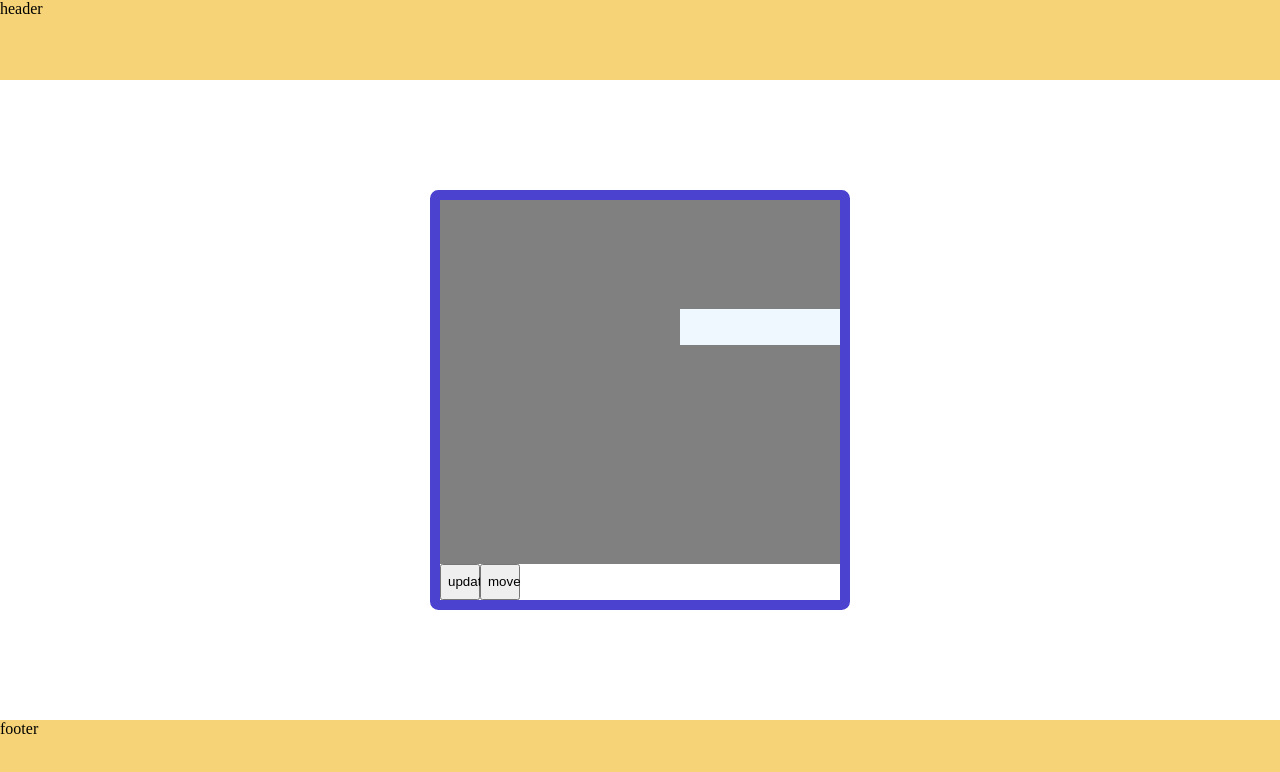
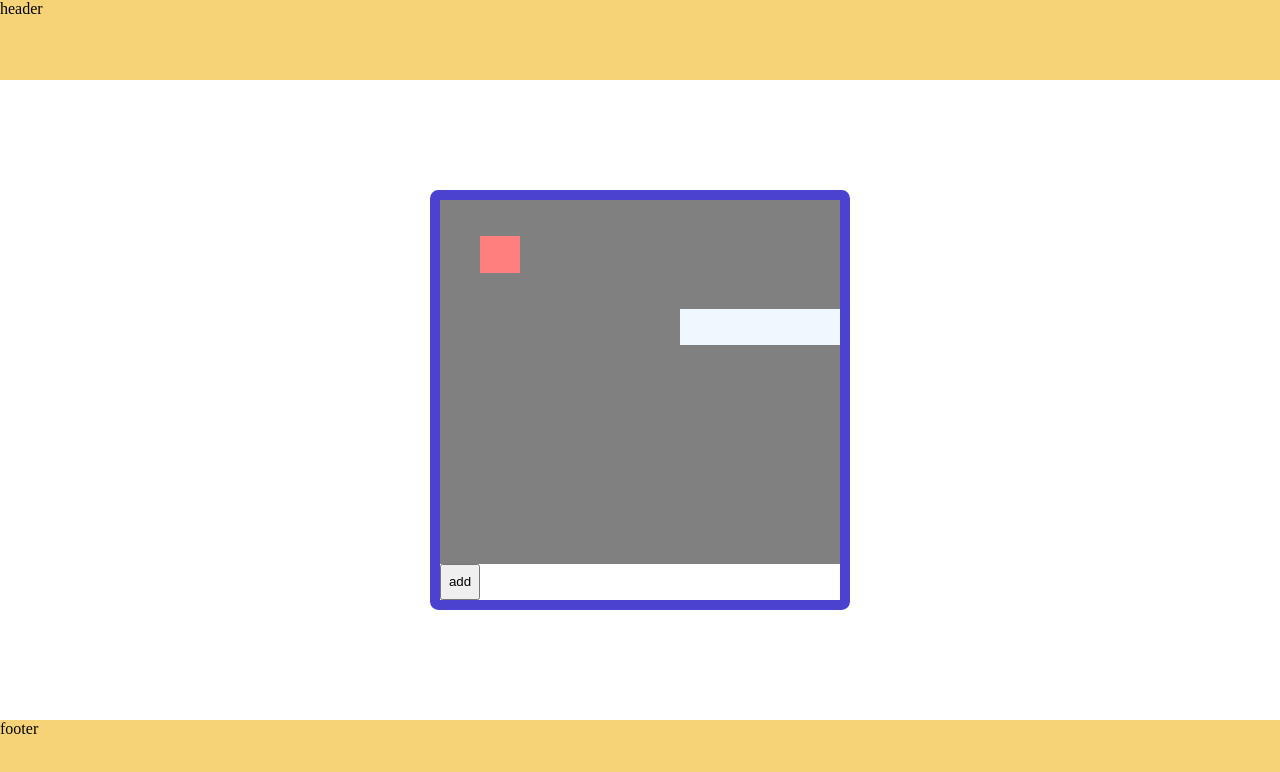
Before and after one commit to 2471186676/Snake, a React (Create React App) app: page / in a window 1280 px wide. Both pictures are taken after a click on the button "click ME". Shown: the top 772 px of the page. Built offline with nearby package versions, Linux system fonts and the light colour scheme.

Commit message:
add fruit function

```diff
--- a/src/App.js
+++ b/src/App.js
@@ -19,7 +19,7 @@ function App({ size }) {
 			if (cycle == true) {
 				board.update(keyDown);
 			}
-		}, 1000);
+		}, 100);
 
 	}, []);
 
@@ -41,9 +41,7 @@ function App({ size }) {
 					</div>
 					<div className="board" style={inlineStyle}>
 						<GameBoard board={board} change={board.change} />
-						<button onClick={() => board.update()}>update</button>
-						<button onClick={() => board.move()}>move</button>
-						{/* <button onClick={() => startStop()}>SS</button> */}
+						<button onClick={() => board.addFruit()}>add</button>
 					</div>
 					<div className="result">result</div>
 					<div className="leaderBoard">board</div>
--- a/src/board.js
+++ b/src/board.js
@@ -14,37 +14,26 @@ function useBoard(size) {
 	// create&fill game board
 	const [board, setBoard] = useState(createArray(size, size));
 	const snake = useSnake(size);
-
-	const addFruit = () => {
-		// add new fruit at random location
-		let added = false;
-		while (!added) {
-			let x = random(size);
-			let y = random(size);
-
-			if (board[x][y] === "") {
-				setBoard([...addToArray(board, [x, y], "F")]);
-				added = true;
-			}
-		}
-	};
+	const fruit = useFruit();
 
 	const update = (key) => {
-		snake.move(size, key);
+		snake.move(key, fruit);
 		let newBoard = board;
 		// remove snake
-		searchAndDestory(newBoard, "S");
+		fillArray(newBoard, "");
 		// add snake
 		snake.snake.forEach((body) => {
 			newBoard[body[0]][body[1]] = "S";
 		});
+
+		fruit.create(newBoard, snake.add);
+		let newFruit = fruit.fruit;
+		newBoard[newFruit[0]][newFruit[1]] = "F";
+
 		setBoard([...newBoard]);
-
-		// console.log("update");
 	};
 
-
-	return { board, addFruit, setBoard, update };
+	return { board, setBoard, update };
 }
 
 function useSnake(bordSize) {
@@ -63,65 +52,48 @@ function useSnake(bordSize) {
 		setSnake([...newSnake]);
 	};
 
-	const move = (size, key) => {
+	const move = (key, fruit) => {
 		let newSnake = snake;
 		let max = newSnake.length - 1;
 		key = key.toLowerCase();
 		let newHead;
+
+		const checkMove = (x, y) => {
+			if (fruit[0] == x && fruit[1] == y) {
+				//grow snake
+				body.push(fruit);
+			} else if (possibleMove(x, y, bordSize)) {
+				for (let i = 0; i < newSnake.length; i++) {
+					if (i !== newSnake.length - 1) {
+						newSnake[i] = newSnake[i + 1];
+					} else {
+						newSnake[i] = newHead;
+					}
+				}
+			}
+		};
 
 		// go right
 		switch (key) {
 			case "w":
 				newHead = [newSnake[max][0] - 1, newSnake[max][1]];
 				// check outOfBound
-				if (possibleMove(newHead[0], newHead[1], size)) {
-					for (let i = 0; i < newSnake.length; i++) {
-						if (i !== newSnake.length - 1) {
-							newSnake[i] = newSnake[i + 1];
-						} else {
-							newSnake[i] = newHead;
-						}
-					}
-				}
+				checkMove(newHead[0], newHead[1]);
 				break;
 			case "a":
 				newHead = [newSnake[max][0], newSnake[max][1] - 1];
 				// check outOfBound
-				if (possibleMove(newHead[0], newHead[1], size)) {
-					for (let i = 0; i < newSnake.length; i++) {
-						if (i !== newSnake.length - 1) {
-							newSnake[i] = newSnake[i + 1];
-						} else {
-							newSnake[i] = newHead;
-						}
-					}
-				}
+				checkMove(newHead[0], newHead[1]);
 				break;
 			case "s":
-				newHead = [newSnake[max][0]+1, newSnake[max][1]];
+				newHead = [newSnake[max][0] + 1, newSnake[max][1]];
 				// check outOfBound
-				if (possibleMove(newHead[0], newHead[1], size)) {
-					for (let i = 0; i < newSnake.length; i++) {
-						if (i !== newSnake.length - 1) {
-							newSnake[i] = newSnake[i + 1];
-						} else {
-							newSnake[i] = newHead;
-						}
-					}
-				}
+				checkMove(newHead[0], newHead[1]);
 				break;
 			case "d":
 				newHead = [newSnake[max][0], newSnake[max][1] + 1];
 				// check outOfBound
-				if (possibleMove(newHead[0], newHead[1], size)) {
-					for (let i = 0; i < newSnake.length; i++) {
-						if (i !== newSnake.length - 1) {
-							newSnake[i] = newSnake[i + 1];
-						} else {
-							newSnake[i] = newHead;
-						}
-					}
-				}
+				checkMove(newHead[0], newHead[1]);
 				break;
 			case "escape":
 				break;
@@ -131,32 +103,42 @@ function useSnake(bordSize) {
 		}
 
 		setSnake(newSnake);
-		// console.log(newSnake);
 	};
 
-	const possibleMove = (x, y, size) => {
+	const possibleMove = (x, y) => {
 		let possibleMove = false;
 
-		if (x >= 0 && x < size && y >= 0 && y < size) {
+		if (x >= 0 && x < bordSize && y >= 0 && y < bordSize) {
 			possibleMove = true;
 		}
 		for (let i = 0; i < body.length; i++) {
-			// console.log(x, y,"|", body[i][0], body[i][1], possibleMove);
-
 			let impact = body[i][0] == x && body[i][1] == y;
-			if(impact){
+			if (impact) {
 				i = body.length + 2;
 				possibleMove = false;
 			}
 		}
-		console.log(possibleMove)
-		console.log("--------")
-
-
 		return possibleMove;
 	};
 
 	return { snake, add, move };
 }
 
+function useFruit() {
+	const [fruit, setFruit] = useState([1, 1]);
+
+	const create = (board, growSnake) => {
+		if (board[fruit[0]][fruit[1]] == "S") {
+			// this is so scuffed, blame how setState work
+			growSnake(fruit[0], fruit[1]);
+
+			let abc = fruit;
+			abc[0] = random(10);
+			abc[1] = random(10);
+			setFruit([...abc]);
+		}
+	};
+
+	return { fruit, create };
+}
 export { useBoard };
```
